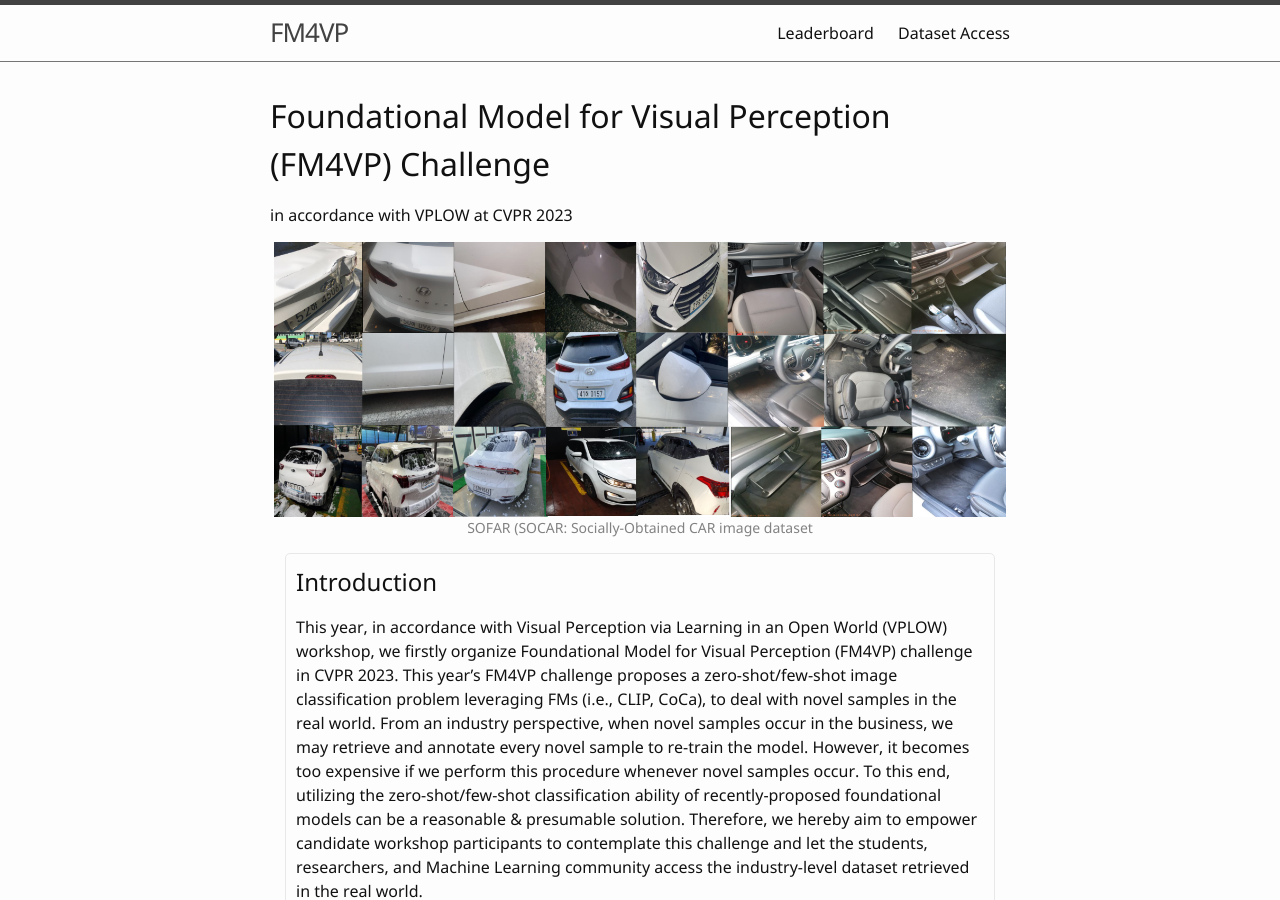
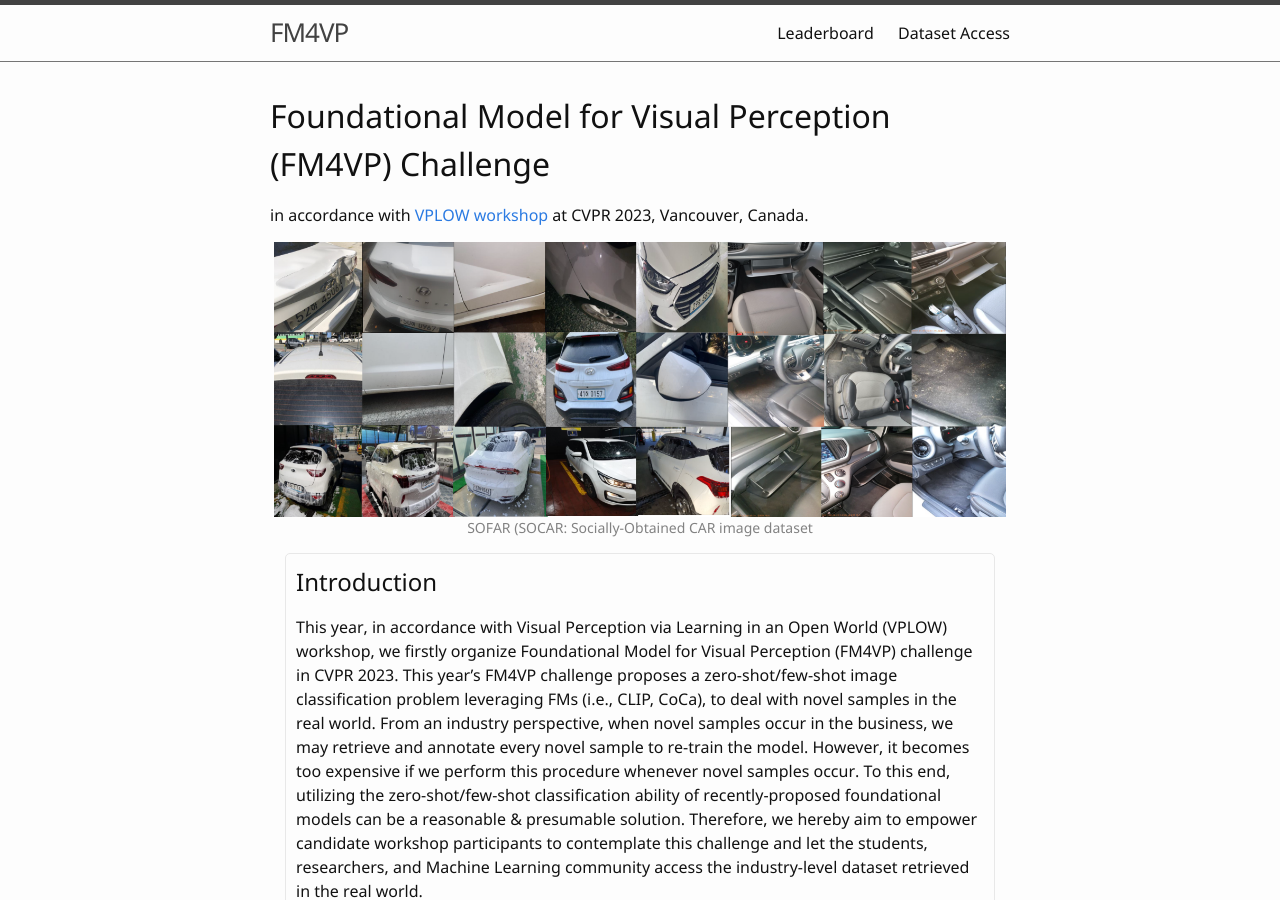
Before and after one commit to socar-esther/socar-esther.github.io, a Jekyll site: the page built from index.md, in a window 1280 px wide and 900 px high. Built offline with Jekyll 4.4.1, drawn with Linux system fonts in a browser that asks for light colours.

Commit message:
description added

```diff
--- a/index.md
+++ b/index.md
@@ -4,7 +4,7 @@ title: Home
 
 # Foundational Model for Visual Perception (FM4VP) Challenge
 
-in accordance with VPLOW at CVPR 2023
+in accordance with [VPLOW workshop](https://vplow.github.io/vplow_3rd.html) at CVPR 2023, Vancouver, Canada.
 
 {% include figure.html img="car-images.png" alt="intro image here" caption="SOFAR (SOCAR: Socially-Obtained CAR image dataset" width="99%" %}
 
```
